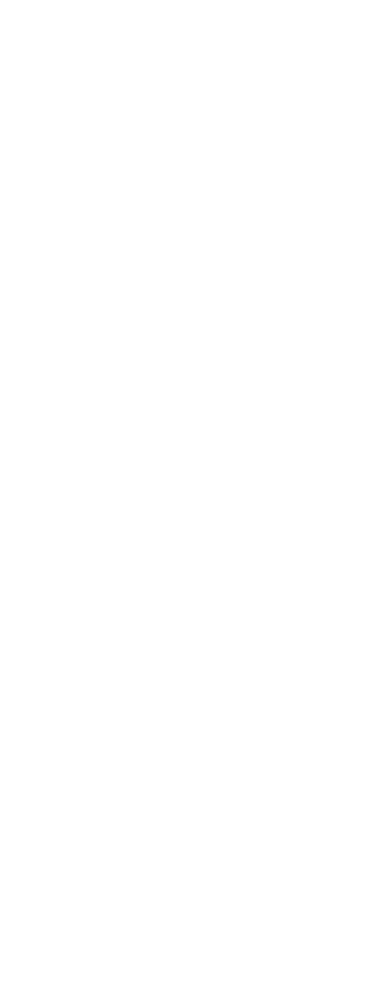
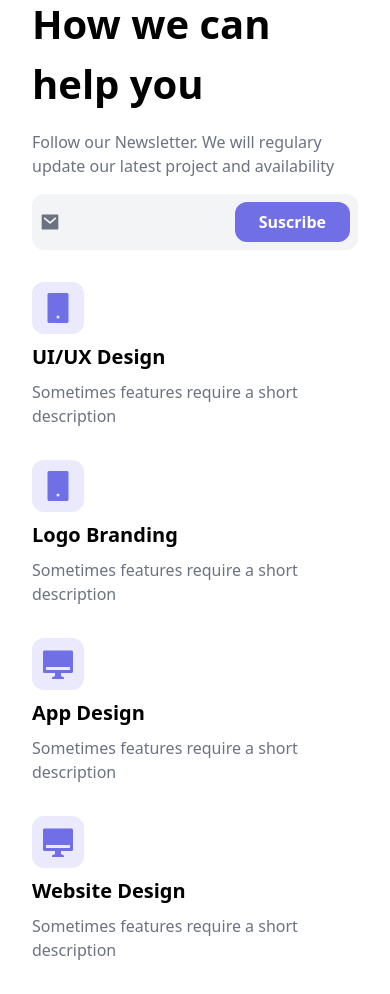
Before and after one commit to jleonardod/Landing, a React (Vite) app: page / in a window 390 px wide. Shown: the part 5500-6494 px from the top of the page. Before the commit the page ends 5462 px from the top, so only its background shows below. Built offline with nearby package versions, Linux system fonts and the light colour scheme.

Commit message:
Section Services finalizada responsive

```diff
--- a/src/App.jsx
+++ b/src/App.jsx
@@ -3,6 +3,7 @@
 import Hero from "./components/Hero"
 import Works from "./components/Works"
 import Reviews from "./components/Reviews"
+import Services from "./components/Services"
 
 function App() {
 
@@ -13,6 +14,7 @@
       <Clients />
       <Works />
       <Reviews />
+      <Services />
     </div>
   )
 }
--- /dev/null
+++ b/src/components/Services.jsx
@@ -0,0 +1,53 @@
+import React from "react"
+import { RiMacFill, RiMailFill, RiSmartphoneFill } from "react-icons/ri"
+
+const Services = () => {
+  return (
+    <div className="grid grid-cols-1 md:grid-cols-2 gap:8 md:gap-20 p-8 xl:p-20">
+      <div className="flex flex-col gap-4">
+        <h1 className="text-[40px] font-bold">How we can help you</h1>
+        <p className="text-[20] text-gray-500">
+          Follow our Newsletter. We will regulary update our latest project and availability
+        </p>
+        <form className="w-full">
+          <div className="relative">
+            <RiMailFill className="absolute top-1/2 -translate-y-1/2 left-2 text-gray-500 text-xl" />
+            <input type="text" className="w-full bg-gray-100 py-4 pl-8 pr-36 pl-12   rounded-xl outline-none" />
+            <button
+              type="submit"
+              className="absolute font-semibold py-2 px-6 bg-primary text-white rounded-xl right-0 top-1/2 -translate-y-1/2 right-2"
+              placeholder="Enter your email address"
+            >
+              Suscribe
+            </button>
+          </div>
+        </form>
+      </div>
+      {/* Services */}
+      <div className="grid grid-cols-1 md:grid-cols-2 gap-8 mt-8">
+        <div className="flex flex-col gap-2">
+          <RiSmartphoneFill className="text-4xl p-2 bg-secondary text-primary box-content rounded-xl" />
+          <h3 className="text-[20px] font-bold">UI/UX Design</h3>
+          <p className="text-gray-500">Sometimes features require a short description</p>
+        </div>
+        <div className="flex flex-col gap-2">
+          <RiSmartphoneFill className="text-4xl p-2 bg-secondary text-primary box-content rounded-xl" />
+          <h3 className="text-[20px] font-bold">Logo Branding</h3>
+          <p className="text-gray-500">Sometimes features require a short description</p>
+        </div>
+        <div className="flex flex-col gap-2">
+          <RiMacFill className="text-4xl p-2 bg-secondary text-primary box-content rounded-xl" />
+          <h3 className="text-[20px] font-bold">App Design</h3>
+          <p className="text-gray-500">Sometimes features require a short description</p>
+        </div>
+        <div className="flex flex-col gap-2">
+          <RiMacFill className="text-4xl p-2 bg-secondary text-primary box-content rounded-xl" />
+          <h3 className="text-[20px] font-bold">Website Design</h3>
+          <p className="text-gray-500">Sometimes features require a short description</p>
+        </div>
+      </div>
+    </div>
+  )
+}
+
+export default Services
```
